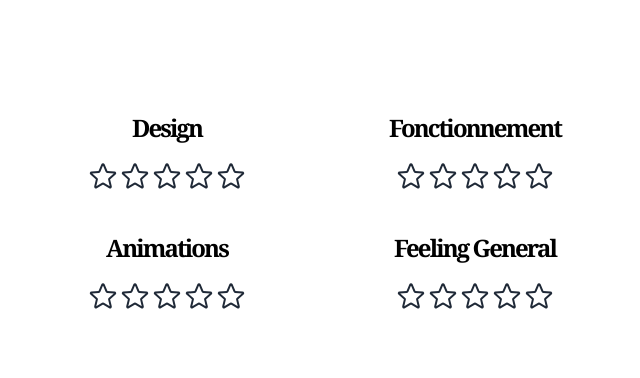
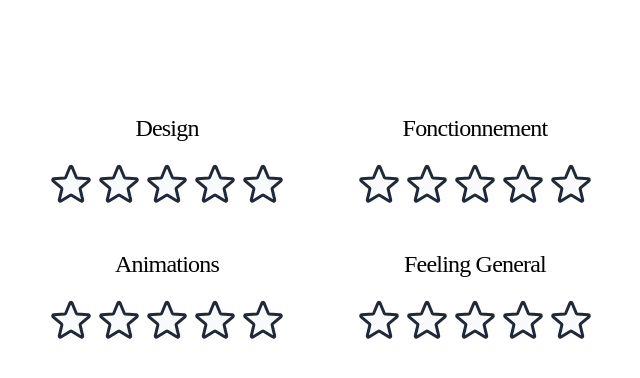
Before and after one commit to Rutabadev/rating, a SvelteKit app: page / in a window 1280 px wide. Shown: the top 378 px of the page, without its empty margins (319-959 px from the left). Built offline with nearby package versions, Linux system fonts and the light colour scheme.

Commit message:
partial total done

```diff
--- a/src/routes/+page.svelte
+++ b/src/routes/+page.svelte
@@ -8,7 +8,7 @@
 </script>
 
 <main
-	class="mx-auto mt-24 grid max-w-2xl grid-cols-2 place-content-center gap-6 px-10 font-serif font-extrabold tracking-[-0.12em]"
+	class="mx-auto mt-24 grid max-w-2xl grid-cols-2 place-content-center gap-6 px-10 tracking-tighter [font-family:Futura]"
 >
 	{#each criterias as criteria, i}
 		<Criteria on:rating={(event) => (ratings[i] = event.detail)} {criteria} />
--- a/src/routes/Criteria.svelte
+++ b/src/routes/Criteria.svelte
@@ -1,4 +1,5 @@
 <script>
+	import Star from './Star.svelte';
 	import { createEventDispatcher } from 'svelte';
 
 	const dispatch = createEventDispatcher();
@@ -15,15 +16,15 @@
 	<div class="flex justify-center" on:mouseleave={() => (hoveredIndex = undefined)} role="group">
 		{#each Array.from({ length: 5 }) as _, i}
 			<button
-				class={`[--stroke-color:theme(colors.gray.800)]
-						${selectedIndex === 0 && i <= selectedIndex ? '[--fill-color:theme(colors.red.400)]' : ''}
-						${selectedIndex === 1 && i <= selectedIndex ? '[--fill-color:theme(colors.orange.400)]' : ''}
-						${
-							selectedIndex && selectedIndex > 1 && i <= selectedIndex
-								? '[--fill-color:theme(colors.yellow.400)]'
-								: ''
-						}
-						${hoveredIndex && i <= hoveredIndex ? '[--fill-color:theme(colors.yellow.400/50%)]' : ''}
+				class={`
+					${selectedIndex === 0 && i <= selectedIndex ? '![--fill-color:theme(colors.red.400)]' : ''}
+					${selectedIndex === 1 && i <= selectedIndex ? '![--fill-color:theme(colors.orange.400)]' : ''}
+					${
+						selectedIndex && selectedIndex > 1 && i <= selectedIndex
+							? '![--fill-color:theme(colors.yellow.400)]'
+							: ''
+					}
+					${hoveredIndex && i <= hoveredIndex ? '[--fill-color:theme(colors.yellow.400/50%)]' : ''}
 				`}
 				on:mouseenter={() => (hoveredIndex = i)}
 				on:click={() => {
@@ -36,18 +37,7 @@
 					dispatch('rating', i + 1);
 				}}
 			>
-				<svg
-					xmlns="http://www.w3.org/2000/svg"
-					viewBox="0 0 24 24"
-					stroke-width="1.5"
-					class="aspect-square h-8 fill-[--fill-color,white] stroke-[--stroke-color]"
-				>
-					<path
-						stroke-linecap="round"
-						stroke-linejoin="round"
-						d="M11.48 3.499a.562.562 0 011.04 0l2.125 5.111a.563.563 0 00.475.345l5.518.442c.499.04.701.663.321.988l-4.204 3.602a.563.563 0 00-.182.557l1.285 5.385a.562.562 0 01-.84.61l-4.725-2.885a.563.563 0 00-.586 0L6.982 20.54a.562.562 0 01-.84-.61l1.285-5.386a.562.562 0 00-.182-.557l-4.204-3.602a.563.563 0 01.321-.988l5.518-.442a.563.563 0 00.475-.345L11.48 3.5z"
-					/>
-				</svg>
+				<Star />
 			</button>
 		{/each}
 	</div>
--- /dev/null
+++ b/src/routes/Star.svelte
@@ -0,0 +1,31 @@
+<script>
+	export let percentage = 100;
+</script>
+
+<span class="relative block aspect-square h-12">
+	<svg
+		xmlns="http://www.w3.org/2000/svg"
+		viewBox="0 0 24 24"
+		stroke-width="1.5"
+		class="absolute inset-0 fill-[--fill-color,theme(colors.gray.50)] stroke-transparent transition-[fill,clip-path] duration-500"
+		style="clip-path: polygon(0 0, {percentage}% 0, {percentage}% 100%, 0 100%);"
+	>
+		<path
+			stroke-linecap="round"
+			stroke-linejoin="round"
+			d="M11.48 3.499a.562.562 0 011.04 0l2.125 5.111a.563.563 0 00.475.345l5.518.442c.499.04.701.663.321.988l-4.204 3.602a.563.563 0 00-.182.557l1.285 5.385a.562.562 0 01-.84.61l-4.725-2.885a.563.563 0 00-.586 0L6.982 20.54a.562.562 0 01-.84-.61l1.285-5.386a.562.562 0 00-.182-.557l-4.204-3.602a.563.563 0 01.321-.988l5.518-.442a.563.563 0 00.475-.345L11.48 3.5z"
+		/>
+	</svg>
+	<svg
+		xmlns="http://www.w3.org/2000/svg"
+		viewBox="0 0 24 24"
+		stroke-width="1.5"
+		class="absolute inset-0 fill-transparent stroke-[--stroke-color,theme(colors.gray.800)] transition-[fill] duration-500"
+	>
+		<path
+			stroke-linecap="round"
+			stroke-linejoin="round"
+			d="M11.48 3.499a.562.562 0 011.04 0l2.125 5.111a.563.563 0 00.475.345l5.518.442c.499.04.701.663.321.988l-4.204 3.602a.563.563 0 00-.182.557l1.285 5.385a.562.562 0 01-.84.61l-4.725-2.885a.563.563 0 00-.586 0L6.982 20.54a.562.562 0 01-.84-.61l1.285-5.386a.562.562 0 00-.182-.557l-4.204-3.602a.563.563 0 01.321-.988l5.518-.442a.563.563 0 00.475-.345L11.48 3.5z"
+		/>
+	</svg>
+</span>
--- a/src/routes/Total.svelte
+++ b/src/routes/Total.svelte
@@ -1,4 +1,6 @@
 <script>
+	import Star from './Star.svelte';
+
 	import { fly } from 'svelte/transition';
 	/** @type {number[]}*/
 	export let ratings;
@@ -16,19 +18,14 @@
 		</p>
 		<div class="flex justify-center">
 			{#each Array.from({ length: 5 }) as _, i}
-				<span class="[--stroke-color:theme(colors.gray.800)]">
-					<svg
-						xmlns="http://www.w3.org/2000/svg"
-						viewBox="0 0 24 24"
-						stroke-width="1.5"
-						class="aspect-square h-8 fill-[--fill-color,white] stroke-[--stroke-color]"
-					>
-						<path
-							stroke-linecap="round"
-							stroke-linejoin="round"
-							d="M11.48 3.499a.562.562 0 011.04 0l2.125 5.111a.563.563 0 00.475.345l5.518.442c.499.04.701.663.321.988l-4.204 3.602a.563.563 0 00-.182.557l1.285 5.385a.562.562 0 01-.84.61l-4.725-2.885a.563.563 0 00-.586 0L6.982 20.54a.562.562 0 01-.84-.61l1.285-5.386a.562.562 0 00-.182-.557l-4.204-3.602a.563.563 0 01.321-.988l5.518-.442a.563.563 0 00.475-.345L11.48 3.5z"
-						/>
-					</svg>
+				<span
+					class={`
+						${total < 2 && i <= total ? '[--fill-color:theme(colors.red.400)]' : ''}
+						${total < 3 && i <= total ? '[--fill-color:theme(colors.orange.400)]' : ''}
+						${total >= 3 && i <= total ? '[--fill-color:theme(colors.yellow.400)]' : ''}
+				`}
+				>
+					<Star percentage={i <= Math.floor(total - 1) ? 100 : (total % 1) * 100} />
 				</span>
 			{/each}
 		</div>
```
